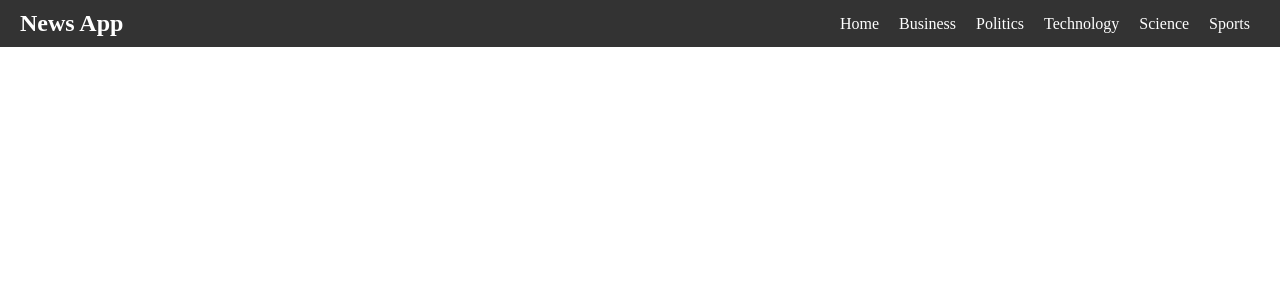
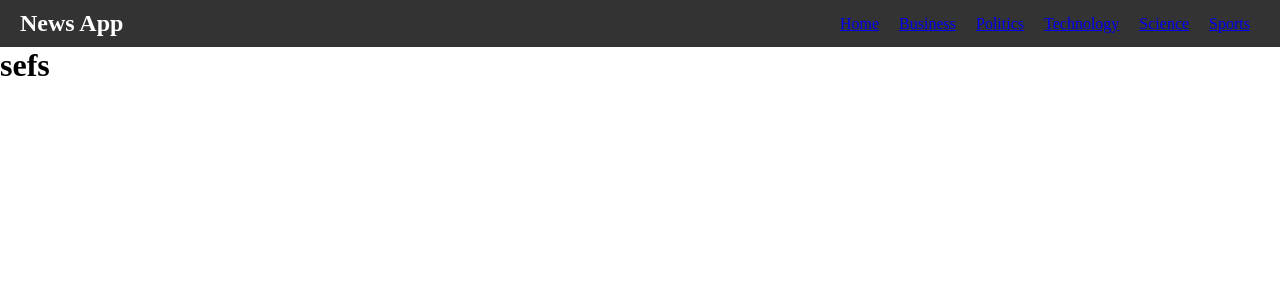
Before and after one commit to rohit2k3/news-app, a React (Vite) app: page / in a window 1280 px wide. Shown: the top 300 px of the page. Built offline with nearby package versions, Linux system fonts and the light colour scheme.

Commit message:
first commit

```diff
--- a/package.json
+++ b/package.json
@@ -10,8 +10,10 @@
     "preview": "vite preview"
   },
   "dependencies": {
+    "axios": "^1.6.8",
     "react": "^18.2.0",
-    "react-dom": "^18.2.0"
+    "react-dom": "^18.2.0",
+    "react-router-dom": "^6.23.0"
   },
   "devDependencies": {
     "@types/react": "^18.2.66",
--- a/src/App.jsx
+++ b/src/App.jsx
@@ -1,12 +1,20 @@
-import React from 'react'
-import Nav from './components/Nav'
+import React from "react";
+import Nav from "./components/Nav";
+import { BrowserRouter as Router, Route, Routes } from "react-router-dom";
+import NewsContainer from "./components/NewsContainer";
 
 const App = () => {
   return (
     <div>
+      <Router>
       <Nav />
+        <Routes>
+          {/* Add routes here */}
+          <Route path="/" element={<NewsContainer />} />
+        </Routes>
+      </Router>
     </div>
-  )
-}
+  );
+};
 
-export default App
+export default App;
--- a/src/components/CSS/Nav.css
+++ b/src/components/CSS/Nav.css
@@ -19,6 +19,6 @@ ul{
     justify-content: space-between;
     align-items: center;
 }
- li{
+ .nav-links{
     margin: 0 10px;
  }
--- a/src/components/Nav.jsx
+++ b/src/components/Nav.jsx
@@ -1,5 +1,6 @@
 import React from 'react'
 import './CSS/Nav.css';
+import { Link } from 'react-router-dom';
 
 const Nav = () => {
   return (
@@ -9,12 +10,12 @@ const Nav = () => {
         </nav>
         <div className='nav-list'>
             <ul>
-                <li>Home</li>
-                <li>Business</li>
-                <li>Politics</li>
-                <li>Technology</li>
-                <li>Science</li>
-                <li>Sports</li>
+                <Link className='nav-links' to={'/'}>Home</Link>
+                <Link className='nav-links' to={'/business'}>Business</Link>
+                <Link className='nav-links' to={'/politics'}>Politics</Link>
+                <Link className='nav-links' to={'/technology'} >Technology</Link>
+                <Link className='nav-links' to={'/science'}>Science</Link>
+                <Link className='nav-links' to={'/sports'}>Sports</Link>
             </ul>
         </div>
     </div>
--- /dev/null
+++ b/src/components/NewsContainer.jsx
@@ -0,0 +1,14 @@
+import React,{useState} from 'react';
+
+
+const NewsContainer = () => {
+    //api configuration
+    const [article, setArticle] = useState([]);
+  return (
+    <div>
+      <h1>sefs</h1>
+    </div>
+  )
+}
+
+export default NewsContainer
```
Also changed, not shown: 1 other file (tests, documents, lock files or other folders).
